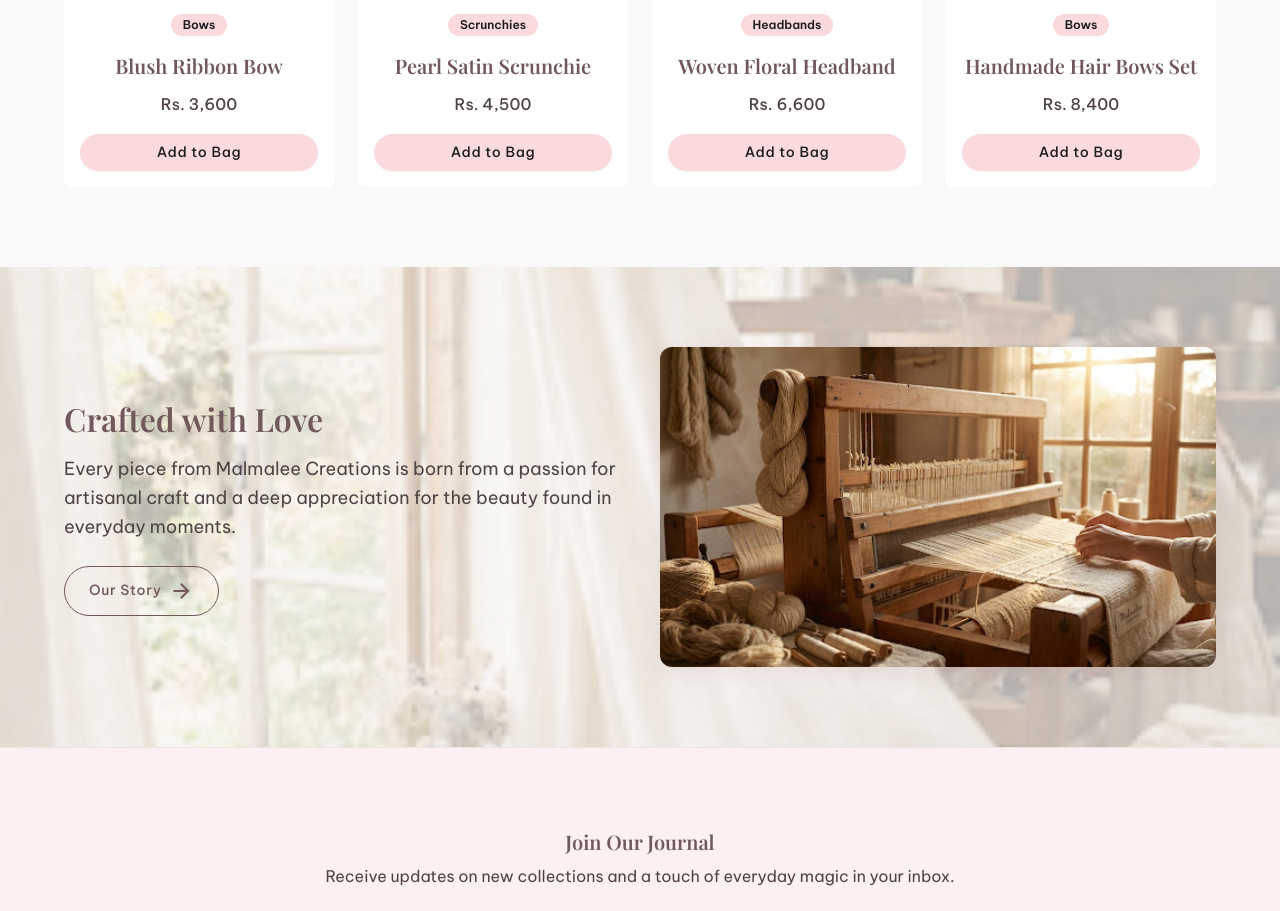
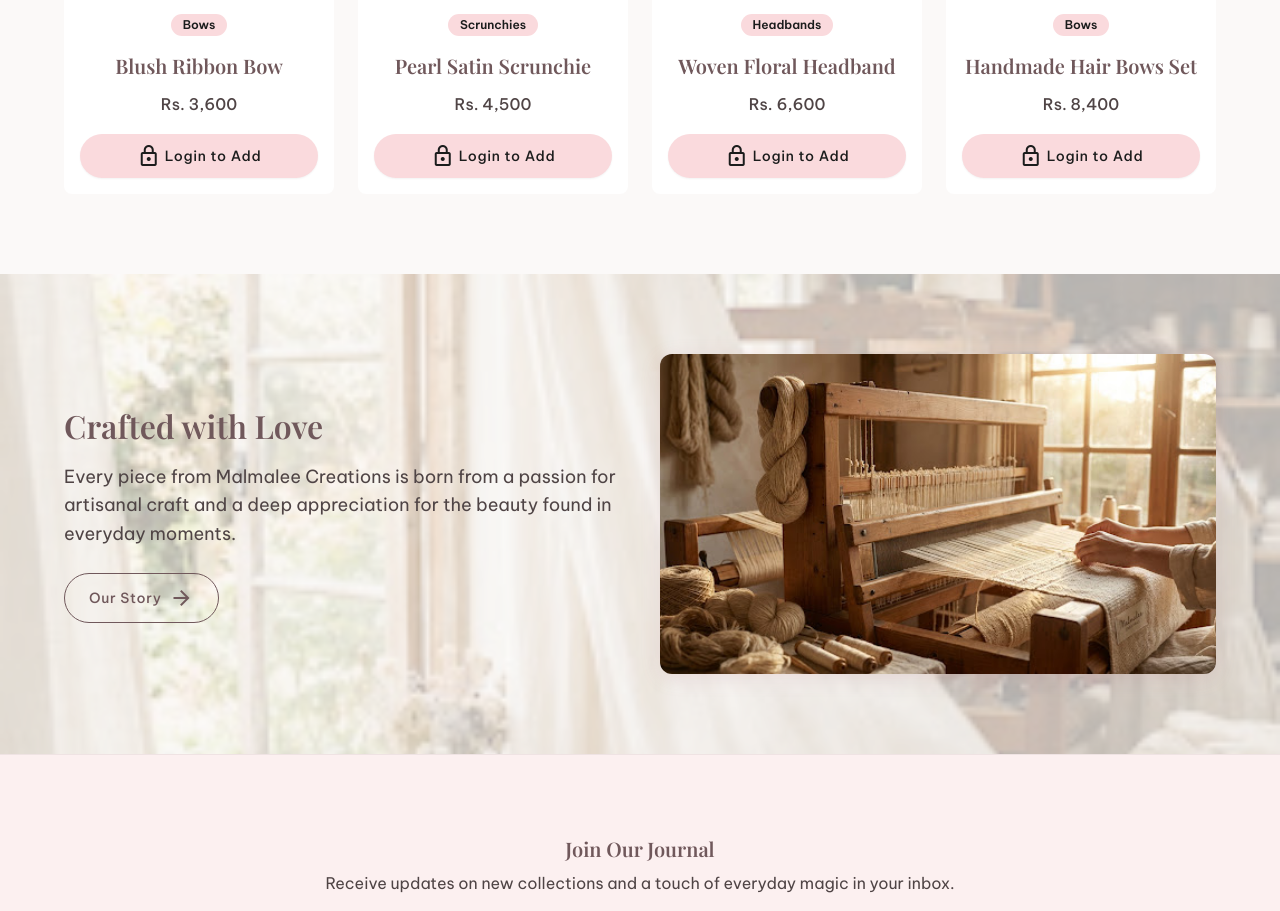
Before and after one commit to Dinisuru1230/DsoftWeb, a React (Vite) app in the folder Frontend/: page / in a window 1280 px wide. Shown: the part 1820-2731 px from the top of the page. Built offline with nearby package versions, Linux system fonts and the light colour scheme; a web font is replaced by a local one.

Commit message:
cart backend updated

```diff
--- a/Frontend/src/components/ProductCard.jsx
+++ b/Frontend/src/components/ProductCard.jsx
@@ -1,9 +1,28 @@
-import { Link } from 'react-router-dom';
+import { Link, useNavigate, useLocation } from 'react-router-dom';
 import { useCart } from '../context/CartContext';
+import { useAuth } from '../context/AuthContext';
+import { useState } from 'react';
 
 export default function ProductCard({ product }) {
   const { addToCart } = useCart();
+  const { user } = useAuth();
+  const navigate = useNavigate();
+  const location = useLocation();
   const { id, name, price, category, image, hoverImage, isNew, badge } = product;
+  const [added, setAdded] = useState(false);
+
+  function handleAddToCart(e) {
+    e.preventDefault();
+    e.stopPropagation();
+    if (!user) {
+      // Save intended destination so we can return here after login
+      navigate('/login', { state: { from: location.pathname } });
+      return;
+    }
+    addToCart(product);
+    setAdded(true);
+    setTimeout(() => setAdded(false), 1800);
+  }
 
   return (
     <div className="group relative flex flex-col h-full bg-surface-container-lowest rounded-lg product-card-hover transition-all duration-300">
@@ -67,10 +86,26 @@ export default function ProductCard({ product }) {
       {/* Add to Cart (Anchored perfectly at the bottom of every card) */}
       <div className="px-4 pb-4 mt-auto">
         <button
-          onClick={() => addToCart(product)}
-          className="w-full py-2.5 bg-primary-container text-on-background font-label-md text-label-md rounded-full hover:bg-primary hover:text-white transition-all duration-300 shadow-sm"
+          onClick={handleAddToCart}
+          className={`w-full py-2.5 font-label-md text-label-md rounded-full transition-all duration-300 shadow-sm ${
+            added
+              ? 'bg-primary text-white'
+              : 'bg-primary-container text-on-background hover:bg-primary hover:text-white'
+          }`}
         >
-          Add to Bag
+          {added ? (
+            <span className="flex items-center justify-center gap-1">
+              <span className="material-symbols-outlined text-[18px]">check</span>
+              Added!
+            </span>
+          ) : user ? (
+            'Add to Bag'
+          ) : (
+            <span className="flex items-center justify-center gap-1">
+              <span className="material-symbols-outlined text-[18px]">lock</span>
+              Login to Add
+            </span>
+          )}
         </button>
       </div>
     </div>
--- a/Frontend/src/context/CartContext.jsx
+++ b/Frontend/src/context/CartContext.jsx
@@ -1,21 +1,33 @@
 import { createContext, useContext, useState, useEffect } from 'react';
+import { useNavigate } from 'react-router-dom';
+import { useAuth } from './AuthContext';
 
 const CartContext = createContext();
 
 export function CartProvider({ children }) {
+  // Use sessionStorage — cart clears when browser/tab closes
   const [cartItems, setCartItems] = useState(() => {
     try {
-      const saved = localStorage.getItem('malmalee_cart');
+      const saved = sessionStorage.getItem('malmalee_cart');
       return saved ? JSON.parse(saved) : [];
     } catch {
       return [];
     }
   });
 
-  // Persist cart to localStorage
+  // Persist cart to sessionStorage (not localStorage — so it clears on browser/system restart)
   useEffect(() => {
-    localStorage.setItem('malmalee_cart', JSON.stringify(cartItems));
+    sessionStorage.setItem('malmalee_cart', JSON.stringify(cartItems));
   }, [cartItems]);
+
+  // When user logs out, wipe cart too
+  const { user } = useAuth();
+  useEffect(() => {
+    if (!user) {
+      setCartItems([]);
+      sessionStorage.removeItem('malmalee_cart');
+    }
+  }, [user]);
 
   const cartCount = cartItems.reduce((sum, item) => sum + item.quantity, 0);
   const cartSubtotal = cartItems.reduce((sum, item) => sum + item.price * item.quantity, 0);
@@ -48,6 +60,7 @@ export function CartProvider({ children }) {
 
   function clearCart() {
     setCartItems([]);
+    sessionStorage.removeItem('malmalee_cart');
   }
 
   return (
--- a/Frontend/src/pages/ProductDetail.jsx
+++ b/Frontend/src/pages/ProductDetail.jsx
@@ -1,6 +1,7 @@
 import { useState } from 'react';
-import { Link, useNavigate } from 'react-router-dom';
+import { Link, useNavigate, useLocation } from 'react-router-dom';
 import { useCart } from '../context/CartContext';
+import { useAuth } from '../context/AuthContext';
 
 const PRODUCT = {
   id: 'blush-ribbon-bow',
@@ -44,7 +45,9 @@ export default function ProductDetail() {
   const [quantity, setQuantity] = useState(1);
   const [added, setAdded] = useState(false);
   const { addToCart } = useCart();
+  const { user } = useAuth();
   const navigate = useNavigate();
+  const location = useLocation();
 
   function handleColorSelect(colorObj) {
     setSelectedColor(colorObj);
@@ -59,6 +62,10 @@ export default function ProductDetail() {
   const isOutOfStock = currentStock === 0;
 
   function handleAddToCart() {
+    if (!user) {
+      navigate('/login', { state: { from: location.pathname } });
+      return;
+    }
     if (isOutOfStock) return;
     addToCart({
       ...PRODUCT,
```
Also changed, not shown: 1 other file (tests, documents, lock files or other folders).
